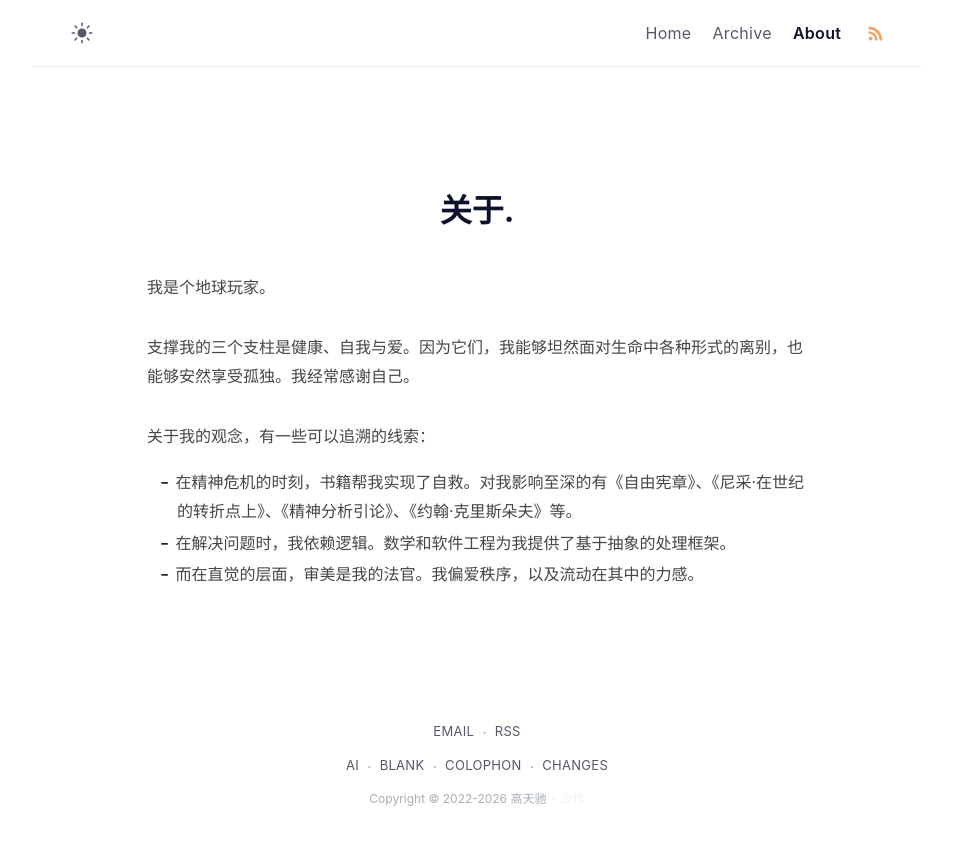
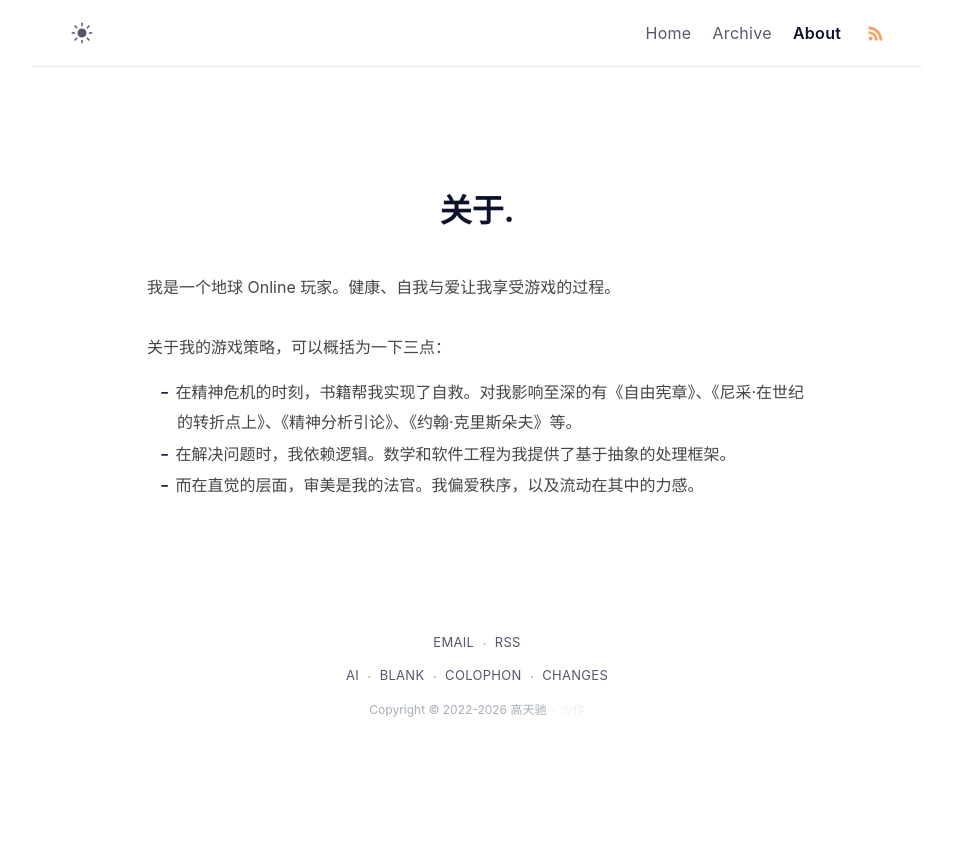
Before and after one commit to gaotianchi/gaotianchi.github.io, a Jekyll site: the page built from about.md, in a window 1280 px wide. Shown: the top 845 px of the page, without its empty margins (163-1116 px from the left). Built offline with Jekyll 4.4.1, drawn with Linux system fonts in a browser that asks for light colours.

Commit message:
update about section for clarity and detail on gaming philosophy

```diff
--- a/about.md
+++ b/about.md
@@ -8,11 +8,9 @@ permalink: /about/
 title: 关于
 ---
 
-我是个地球玩家。
+我是一个地球 Online 玩家。健康、自我与爱让我享受游戏的过程。
 
-支撑我的三个支柱是健康、自我与爱。因为它们，我能够坦然面对生命中各种形式的离别，也能够安然享受孤独。我经常感谢自己。
-
-关于我的观念，有一些可以追溯的线索：
+关于我的游戏策略，可以概括为一下三点：
 
 - 在精神危机的时刻，书籍帮我实现了自救。对我影响至深的有《自由宪章》、《尼采·在世纪的转折点上》、《精神分析引论》、《约翰·克里斯朵夫》等。
 - 在解决问题时，我依赖逻辑。数学和软件工程为我提供了基于抽象的处理框架。
```
